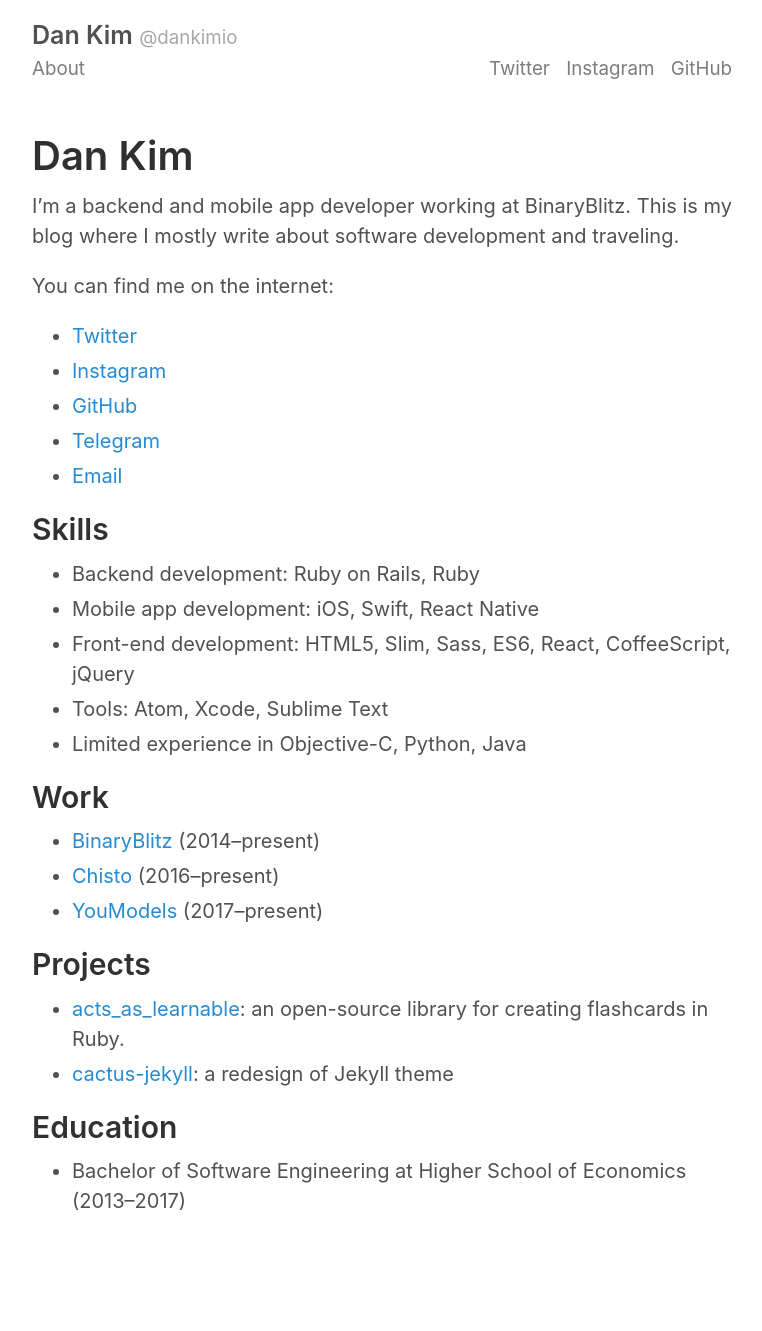
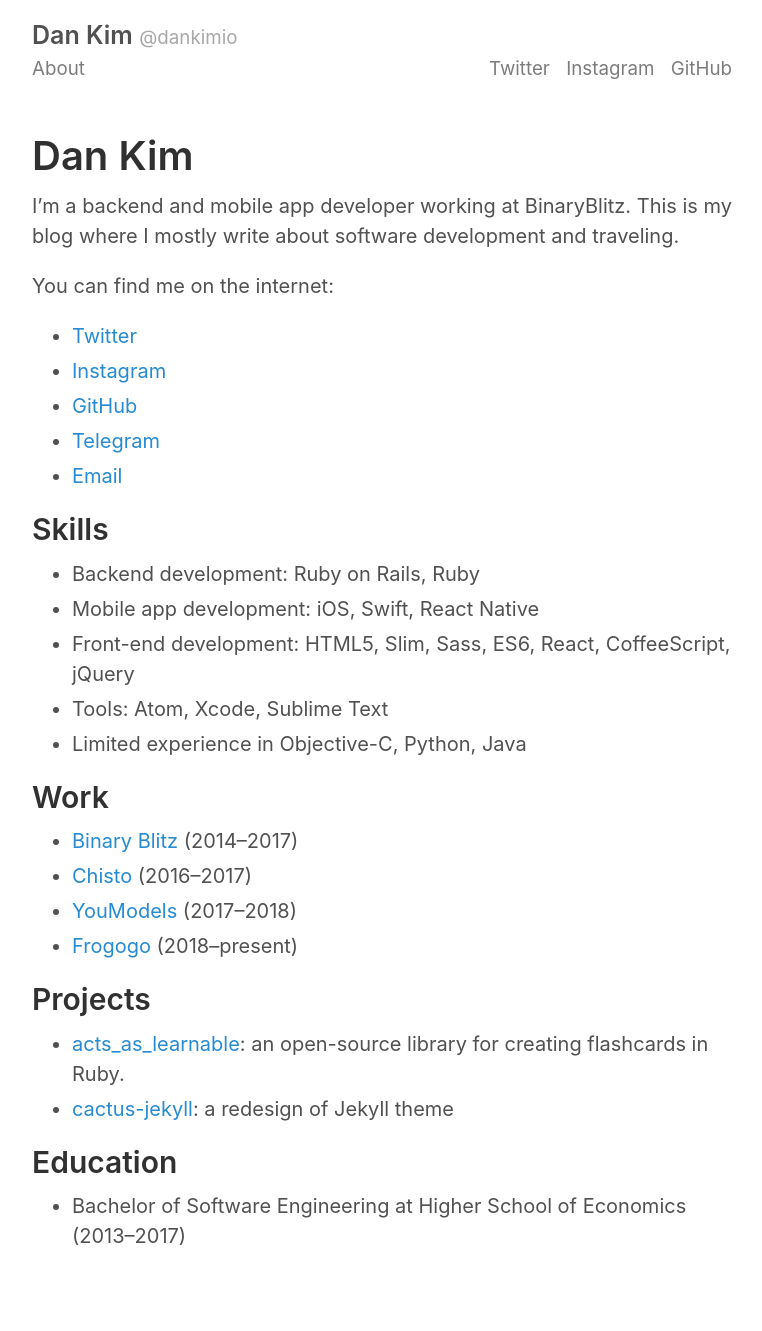
Before and after one commit to dankimio/dankimio.github.io, a Jekyll site: the page built from about.md, in a window 1280 px wide. Shown: the whole page, without its empty margins (258-1020 px from the left). Built offline with Jekyll 4.4.1, drawn with Linux system fonts in a browser that asks for light colours; before the commit the page ends 1296 px from its top, so only the background shows below that.

Commit message:
Update work history

```diff
--- a/about.md
+++ b/about.md
@@ -23,9 +23,10 @@ You can find me on the internet:
 
 ## Work
 
-- [BinaryBlitz](https://binaryblitz.xyz) (2014–present)
-- [Chisto](https://chis.to/?locale=en) (2016–present)
-- [YouModels](https://youmodels.com) (2017–present)
+- [Binary Blitz](https://binaryblitz.xyz) (2014–2017)
+- [Chisto](https://chis.to/?locale=en) (2016–2017)
+- [YouModels](https://youmodels.com) (2017–2018)
+- [Frogogo](https://frogogo.ru) (2018–present)
 
 ## Projects
 
```
